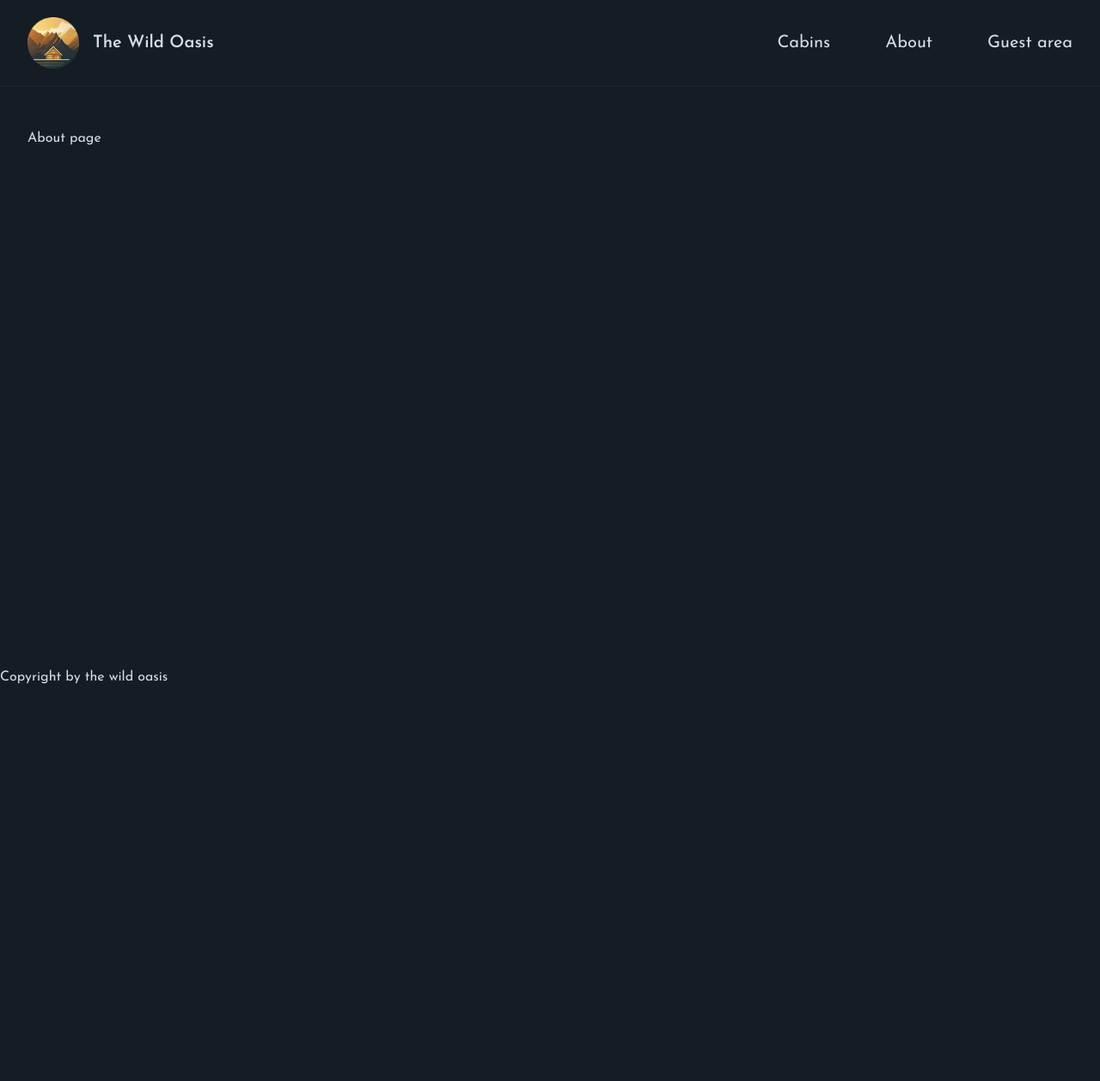
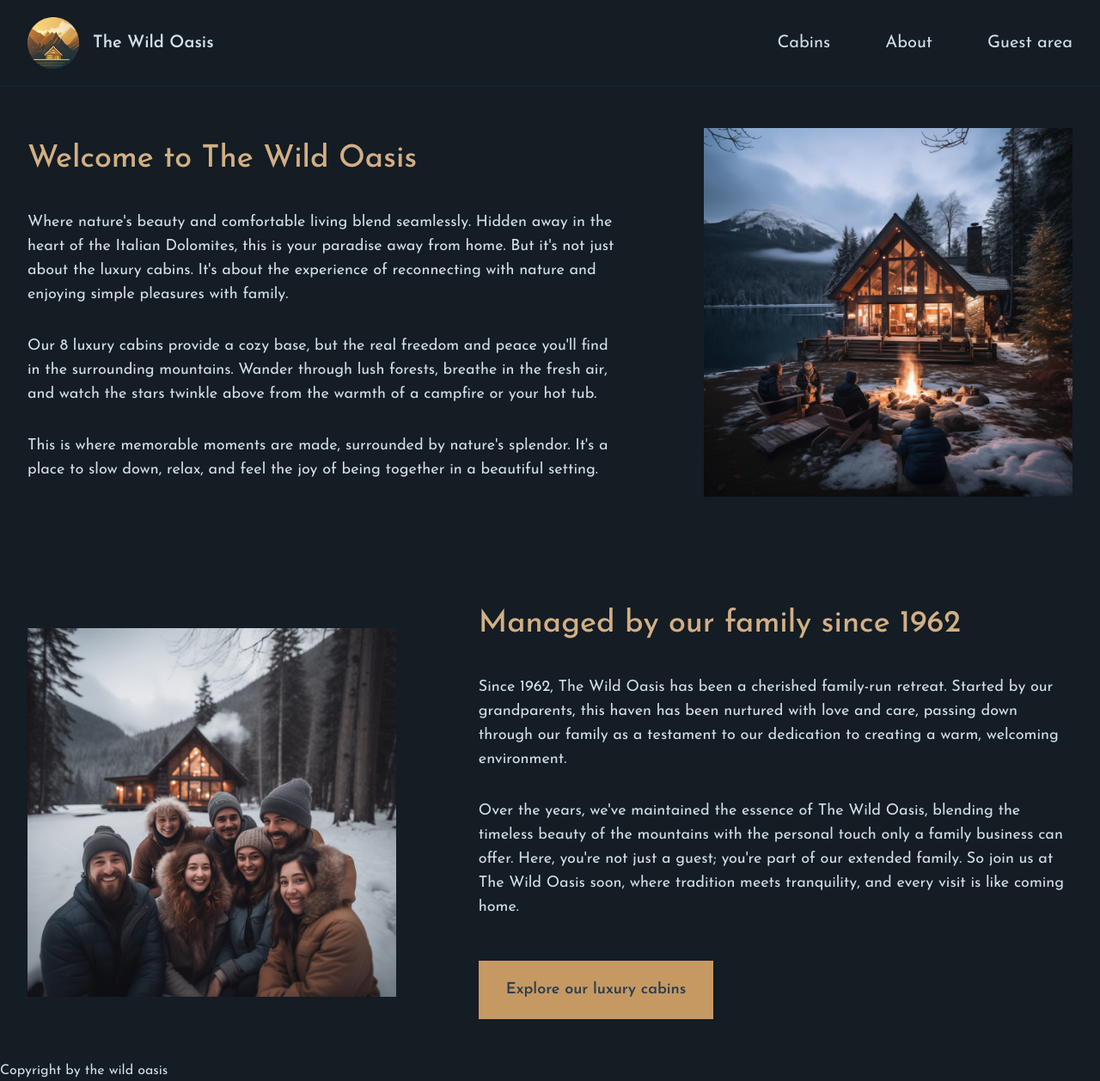
Before and after one commit to DuttaAnirudh/wild-oasis-guest-portal, a Next.js app: page /about in a window 1280 px wide. Shown: the whole page at 86% size. Before the commit the page ends 800 px from the top, so only its background shows below. Built offline with nearby package versions, Linux system fonts and the light colour scheme.

Commit message:
add content and styles to home page and about page

```diff
--- /dev/null
+++ b/app/_components/CabinCard.js
@@ -0,0 +1,58 @@
+import { UsersIcon } from "@heroicons/react/24/solid";
+import Image from "next/image";
+
+function CabinCard({ cabin }) {
+  const { id, name, maxCapacity, regularPrice, discount, image } = cabin;
+
+  return (
+    <div className="flex border-primary-800 border">
+      <Image
+        src={image}
+        alt={`Cabin ${name}`}
+        className="flex-1 border-r border-primary-800"
+      />
+
+      <div className="flex-grow">
+        <div className="pt-5 pb-4 px-7 bg-primary-950">
+          <h3 className="text-accent-500 font-semibold text-2xl mb-3">
+            Cabin {name}
+          </h3>
+
+          <div className="flex gap-3 items-center mb-2">
+            <UsersIcon className="h-5 w-5 text-primary-600" />
+            <p className="text-lg text-primary-200">
+              For up to <span className="font-bold">{maxCapacity}</span> guests
+            </p>
+          </div>
+
+          <p className="flex gap-3 justify-end items-baseline">
+            {discount > 0 ? (
+              <>
+                <span className="text-3xl font-[350]">
+                  ${regularPrice - discount}
+                </span>
+                <span className="line-through font-semibold text-primary-600">
+                  ${regularPrice}
+                </span>
+              </>
+            ) : (
+              <span className="text-3xl font-[350]">${regularPrice}</span>
+            )}
+            <span className="text-primary-200">/ night</span>
+          </p>
+        </div>
+
+        <div className="bg-primary-950 border-t border-t-primary-800 text-right">
+          <a
+            href={`/cabins/${id}`}
+            className="border-l border-primary-800 py-4 px-6 inline-block hover:bg-accent-600 transition-all hover:text-primary-900"
+          >
+            Details & reservation &rarr;
+          </a>
+        </div>
+      </div>
+    </div>
+  );
+}
+
+export default CabinCard;
--- a/app/about/page.js
+++ b/app/about/page.js
@@ -1,11 +1,90 @@
+import Image from "next/image";
+import about_1 from "@/public/about-1.jpg";
+import about_2 from "@/public/about-2.jpg";
+
 export const metadata = {
   title: "About",
 };
 
 export default function Page() {
   return (
-    <div>
-      <h2>About page</h2>
+    <div className="grid grid-cols-5 gap-x-24 gap-y-32 text-lg items-center">
+      <div className="col-span-3">
+        <h1 className="text-4xl mb-10 text-accent-400 font-medium">
+          Welcome to The Wild Oasis
+        </h1>
+
+        <div className="space-y-8">
+          <p>
+            Where nature's beauty and comfortable living blend seamlessly.
+            Hidden away in the heart of the Italian Dolomites, this is your
+            paradise away from home. But it's not just about the luxury cabins.
+            It's about the experience of reconnecting with nature and enjoying
+            simple pleasures with family.
+          </p>
+          <p>
+            Our 8 luxury cabins provide a cozy base, but the real freedom and
+            peace you'll find in the surrounding mountains. Wander through lush
+            forests, breathe in the fresh air, and watch the stars twinkle above
+            from the warmth of a campfire or your hot tub.
+          </p>
+          <p>
+            This is where memorable moments are made, surrounded by nature's
+            splendor. It's a place to slow down, relax, and feel the joy of
+            being together in a beautiful setting.
+          </p>
+        </div>
+      </div>
+
+      <div className="col-span-2">
+        <Image
+          src={about_1}
+          placeholder="blur"
+          quality={80}
+          alt="Family sitting around a fire pit in front of cabin"
+        />
+      </div>
+
+      <div className="col-span-2">
+        <Image
+          src={about_2}
+          placeholder="blur"
+          quality={80}
+          alt="Family that manages The Wild Oasis"
+        />
+      </div>
+
+      <div className="col-span-3">
+        <h1 className="text-4xl mb-10 text-accent-400 font-medium">
+          Managed by our family since 1962
+        </h1>
+
+        <div className="space-y-8">
+          <p>
+            Since 1962, The Wild Oasis has been a cherished family-run retreat.
+            Started by our grandparents, this haven has been nurtured with love
+            and care, passing down through our family as a testament to our
+            dedication to creating a warm, welcoming environment.
+          </p>
+          <p>
+            Over the years, we've maintained the essence of The Wild Oasis,
+            blending the timeless beauty of the mountains with the personal
+            touch only a family business can offer. Here, you're not just a
+            guest; you're part of our extended family. So join us at The Wild
+            Oasis soon, where tradition meets tranquility, and every visit is
+            like coming home.
+          </p>
+
+          <div>
+            <a
+              href="/cabins"
+              className="inline-block mt-4 bg-accent-500 px-8 py-5 text-primary-800 text-lg font-semibold hover:bg-accent-600 transition-all"
+            >
+              Explore our luxury cabins
+            </a>
+          </div>
+        </div>
+      </div>
     </div>
   );
 }
--- a/app/cabins/page.js
+++ b/app/cabins/page.js
@@ -1,11 +1,33 @@
+import CabinCard from "@/app/_components/CabinCard";
+
 export const metadata = {
   title: "Cabins",
 };
 
 export default function Page() {
+  const cabins = [];
+
   return (
     <div>
-      <h2>Cabins page</h2>
+      <h1 className="text-4xl mb-5 text-accent-400 font-medium">
+        Our Luxury Cabins
+      </h1>
+      <p className="text-primary-200 text-lg mb-10">
+        Cozy yet luxurious cabins, located right in the heart of the Italian
+        Dolomites. Imagine waking up to beautiful mountain views, spending your
+        days exploring the dark forests around, or just relaxing in your private
+        hot tub under the stars. Enjoy nature's beauty in your own little home
+        away from home. The perfect spot for a peaceful, calm vacation. Welcome
+        to paradise.
+      </p>
+
+      {cabins.length > 0 && (
+        <div className="grid sm:grid-cols-1 md:grid-cols-2 gap-8 lg:gap-12 xl:gap-14">
+          {cabins.map((cabin) => (
+            <CabinCard cabin={cabin} key={cabin.id} />
+          ))}
+        </div>
+      )}
     </div>
   );
 }
--- a/app/page.js
+++ b/app/page.js
@@ -1,9 +1,30 @@
+import Image from "next/image";
 import Link from "next/link";
+import logo from "@/public/bg.png";
 
 export default function Home() {
   return (
-    <div>
-      <h1>The Wild Oasis. Welcome to paradise</h1>
-    </div>
+    <main className="mt-24 ">
+      <Image
+        src={logo}
+        fill
+        placeholder="blur"
+        quality={80}
+        className="object-cover object-top"
+        alt="Mountains and forests with two cabins"
+      />
+
+      <div className="relative z-10 text-center">
+        <h1 className="text-8xl text-primary-50 mb-10 tracking-tight font-normal">
+          Welcome to paradise.
+        </h1>
+        <Link
+          href="/cabins"
+          className="bg-accent-500 px-8 py-6 text-primary-800 text-lg font-semibold hover:bg-accent-600 transition-all"
+        >
+          Explore luxury cabins
+        </Link>
+      </div>
+    </main>
   );
 }
```
